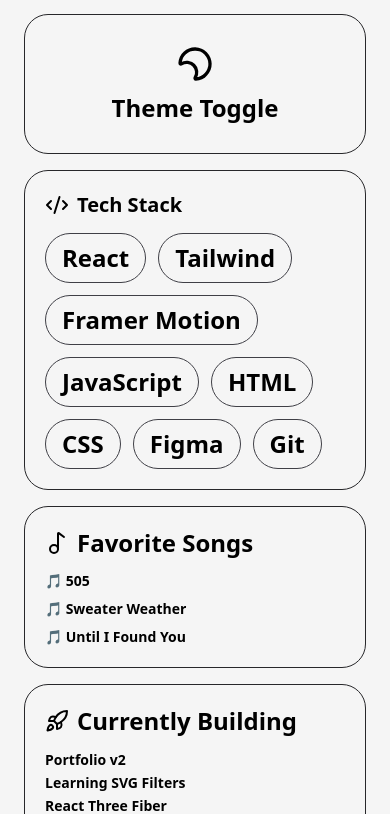
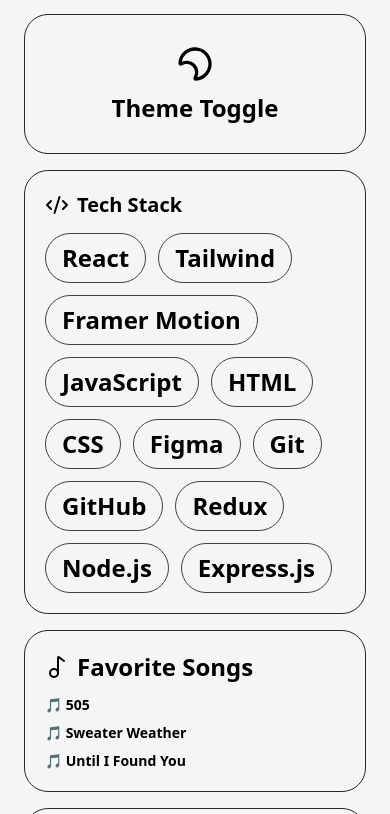
Before and after one commit to Kartik-verma-15/portfolio-kartik, a React (Vite) app: page / in a window 390 px wide. Shown: the part 1610-2424 px from the top of the page. Built offline with nearby package versions, Linux system fonts and the light colour scheme; a web font is replaced by a local one.

Commit message:
19june26

```diff
--- a/src/About.jsx
+++ b/src/About.jsx
@@ -77,8 +77,8 @@
         <motion.div
           onHoverStart={() => setHoveredEdu(true)}
           onHoverEnd={() => setHoveredEdu(false)}
-          className={`col-span-1 md:col-span-2 overflow-hidden rounded-3xl border border-zinc-800 bg-transparent p-5 h-auto md:h-[180px] md:hover:h-[380px] transition-all duration-500 ease-in-out ${
-            hoveredEdu ? "z-30 text-white" : ""
+          className={`col-span-1 md:col-span-2 overflow-hidden rounded-3xl border border-zinc-800 bg-neutral-100 p-5 h-auto md:h-[180px] md:hover:h-[380px] transition-all duration-500 ease-in-out ${
+            hoveredEdu ? "z-30 text-stone-900" : ""
           }`}
         >
           <div className="flex items-center gap-2">
@@ -120,8 +120,8 @@
         <motion.div
           onHoverStart={() => setHoveredStack(true)}
           onHoverEnd={() => setHoveredStack(false)}
-          className={`col-span-1 md:col-span-2 overflow-hidden rounded-3xl border border-zinc-800 bg-transparent p-5 h-auto md:h-[180px] md:hover:h-[380px] transition-all duration-500 ease-in-out ${
-            hoveredStack ? "z-20 text-white" : ""
+          className={`col-span-1 md:col-span-2 overflow-hidden rounded-3xl border border-zinc-800 bg-neutral-100 p-5 h-auto md:h-[180px] md:hover:h-[380px] transition-all duration-500 ease-in-out ${
+            hoveredStack ? "z-20 text-stone-900" : ""
           }`}
         >
           <div className="flex items-center gap-2">
@@ -139,6 +139,10 @@
               "CSS",
               "Figma",
               "Git",
+              "GitHub",
+              "Redux",
+              "Node.js",
+              "Express.js",
             ].map((item) => (
               <motion.div
                 key={item}
--- a/src/Footer.jsx
+++ b/src/Footer.jsx
@@ -65,7 +65,7 @@
 
             {/* Github */}
             <motion.a
-              href="https://github.com/YOUR_GITHUB"
+              href="https://github.com/Kartik-verma-15"
               target="_blank"
               rel="noopener noreferrer"
               whileHover={{
```
